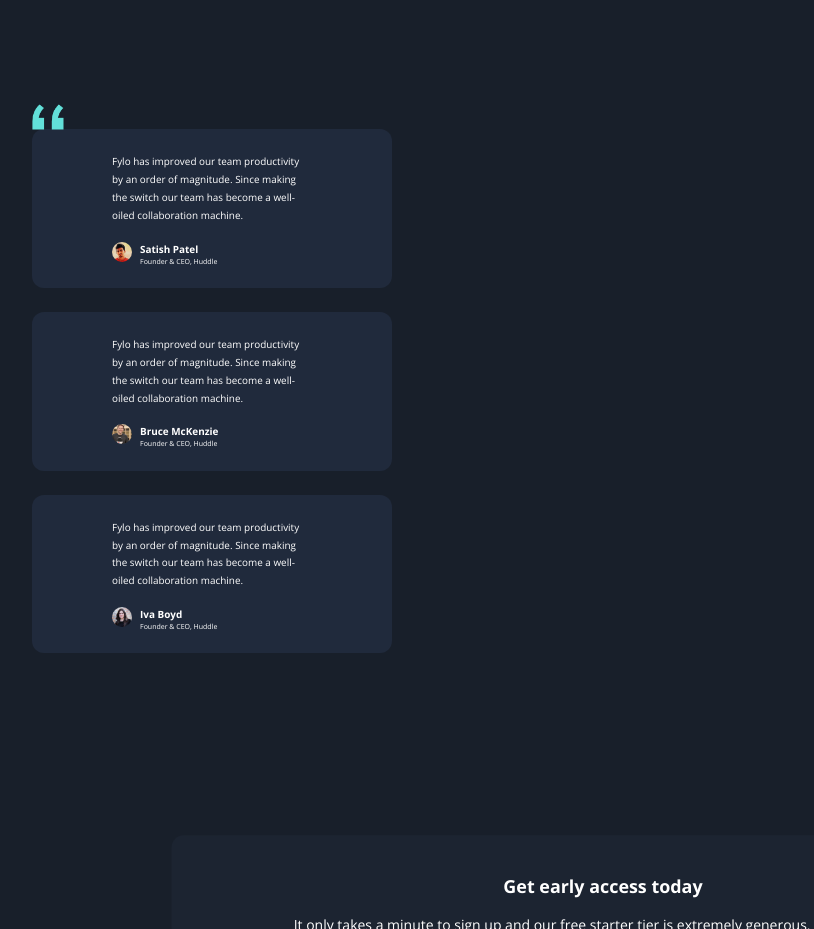
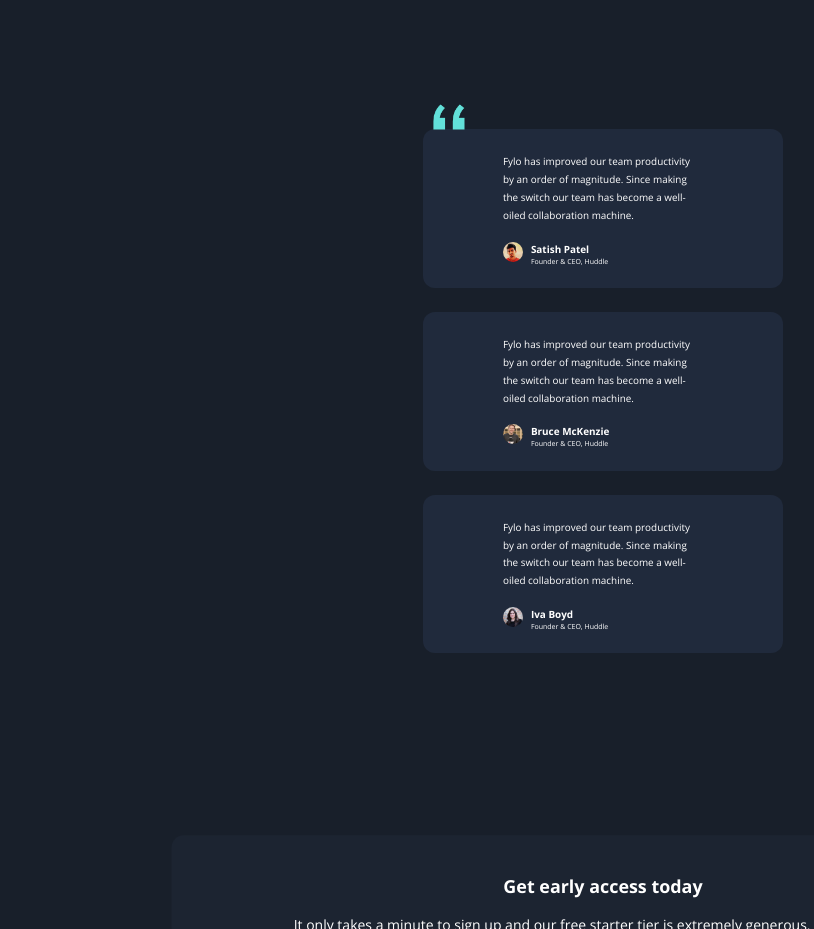
Before and after one commit to bluepersia/fylo-dark-theme-landing-page, a plain HTML site: page index.html in a window 1280 px wide. Shown: the part 3700-4629 px from the top of the page, without its empty margins (37-851 px from the left). Drawn offline with nearby package versions, Linux system fonts and the light colour scheme.

Commit message:
Quotes fix

```diff
--- a/style.css
+++ b/style.css
@@ -304,11 +304,12 @@ body {
     display: flex;
     flex-direction: column;
     gap: 1.71em;
+    align-items: center;
 }
 
 .testimonials::before {
     content: '';
-    left: 0px;
+    left: calc(50% - 170px);
     top: 0px;
     position: absolute;
     transform: translateY(-50%);
@@ -591,6 +592,7 @@ body {
         height: 100px;
         position: absolute;
         z-index: -1;
+        left: 0px;
     }
 
     .testimonials {
```
